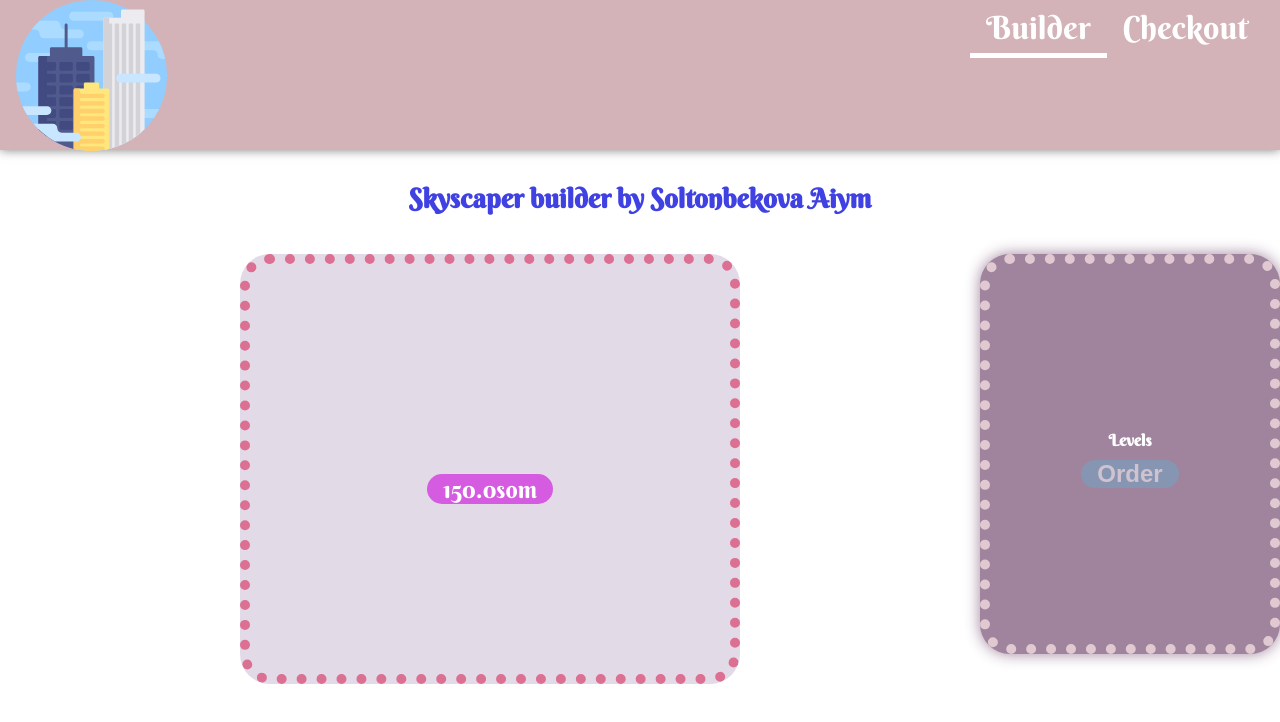
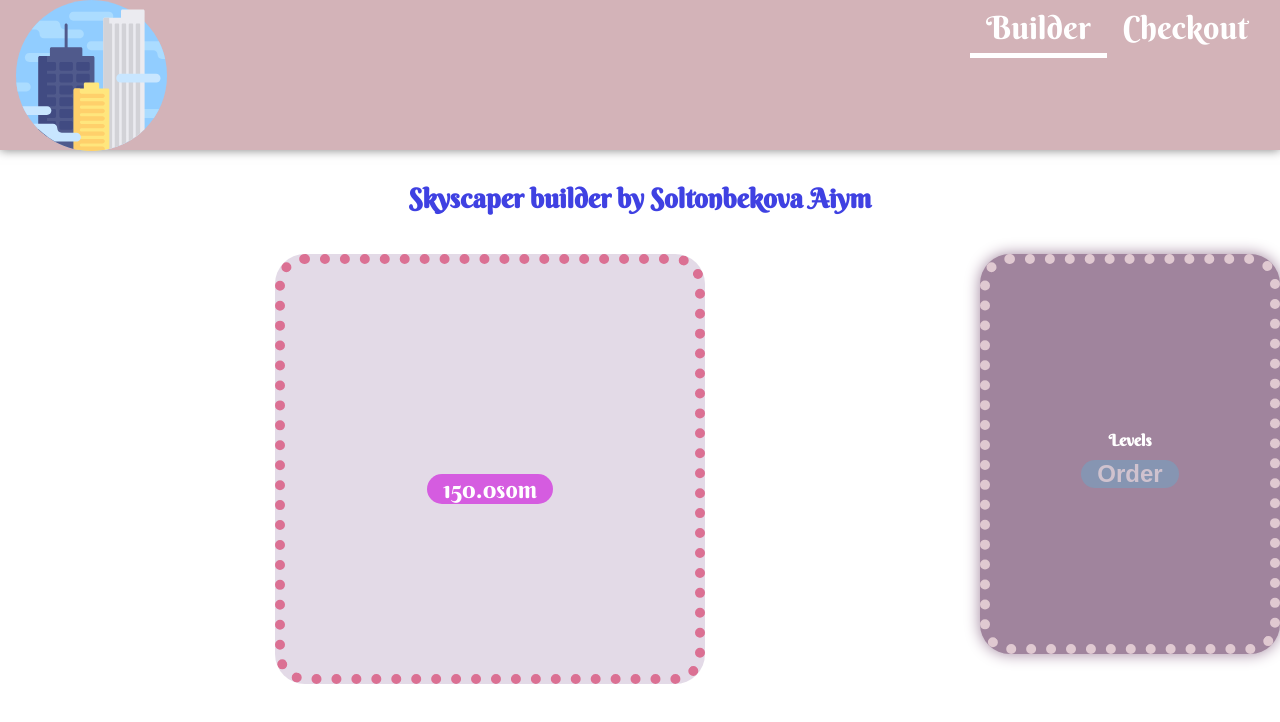
Before and after one commit to soltonbekov-aiymkyz/builder, a React (Create React App) app: page / in a window 1280 px wide. Shown: the top 722 px of the page. Built offline with nearby package versions, Linux system fonts and the light colour scheme; no server answers.

Commit message:
remove new photo

```diff
--- a/src/components/SkyscaperBuilder/SkyscaperPreview/SkyscaperPreview.module.css
+++ b/src/components/SkyscaperBuilder/SkyscaperPreview/SkyscaperPreview.module.css
@@ -4,7 +4,7 @@
    margin: 0 auto;
    margin-bottom: 20px;
    min-height: 430px;
-   min-width: 500px;
+   min-width: 430px;
    padding-top: 50px;
    padding-bottom: 10px;
    border-radius: 30px;
@@ -46,7 +46,7 @@
 } */
 
 
-
+/*
 
 @keyframes Animation {
  10%{
@@ -58,4 +58,4 @@
  100%{
      transform: scale(.8);
  }
-}
+}    */
```
